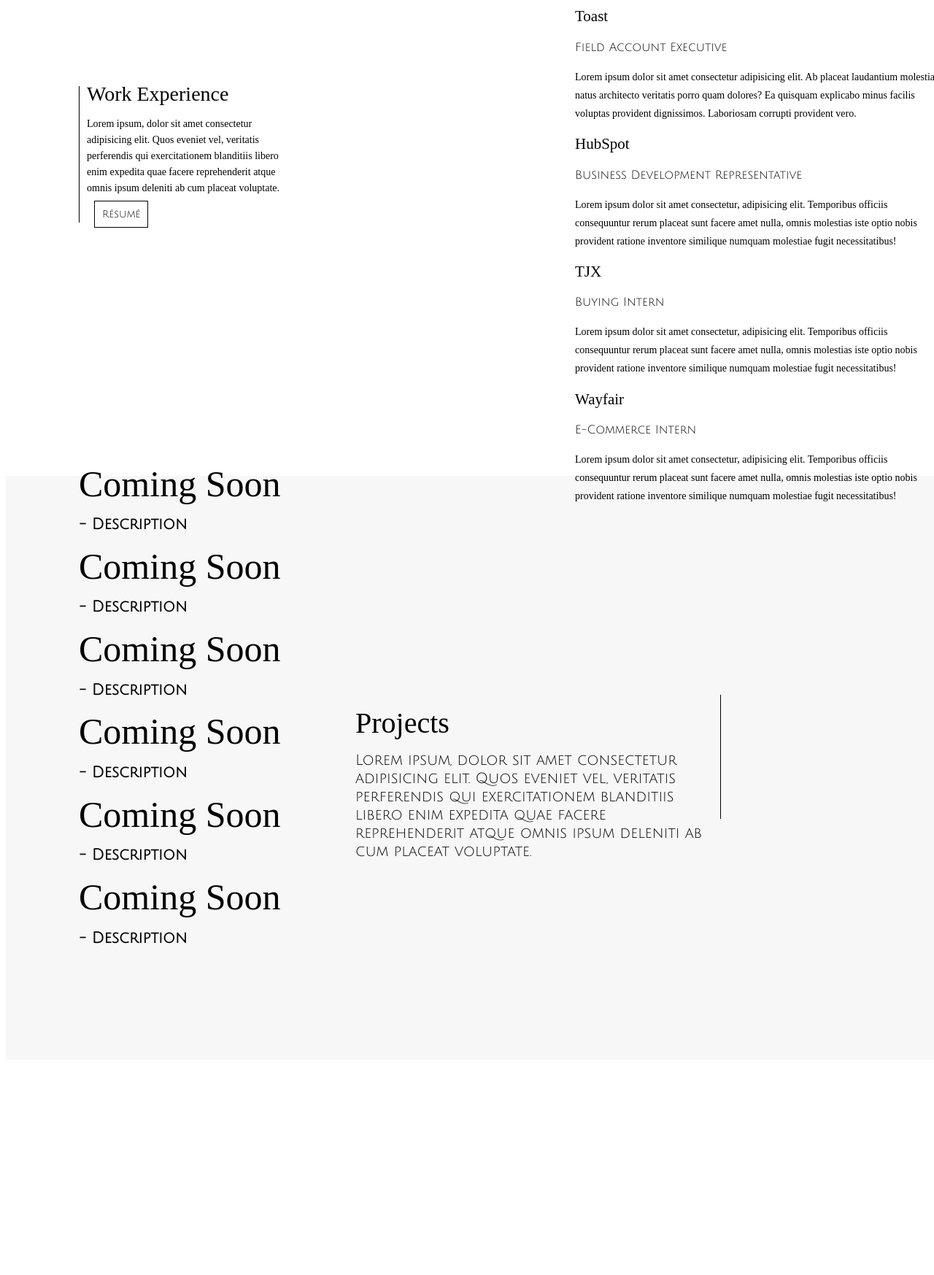
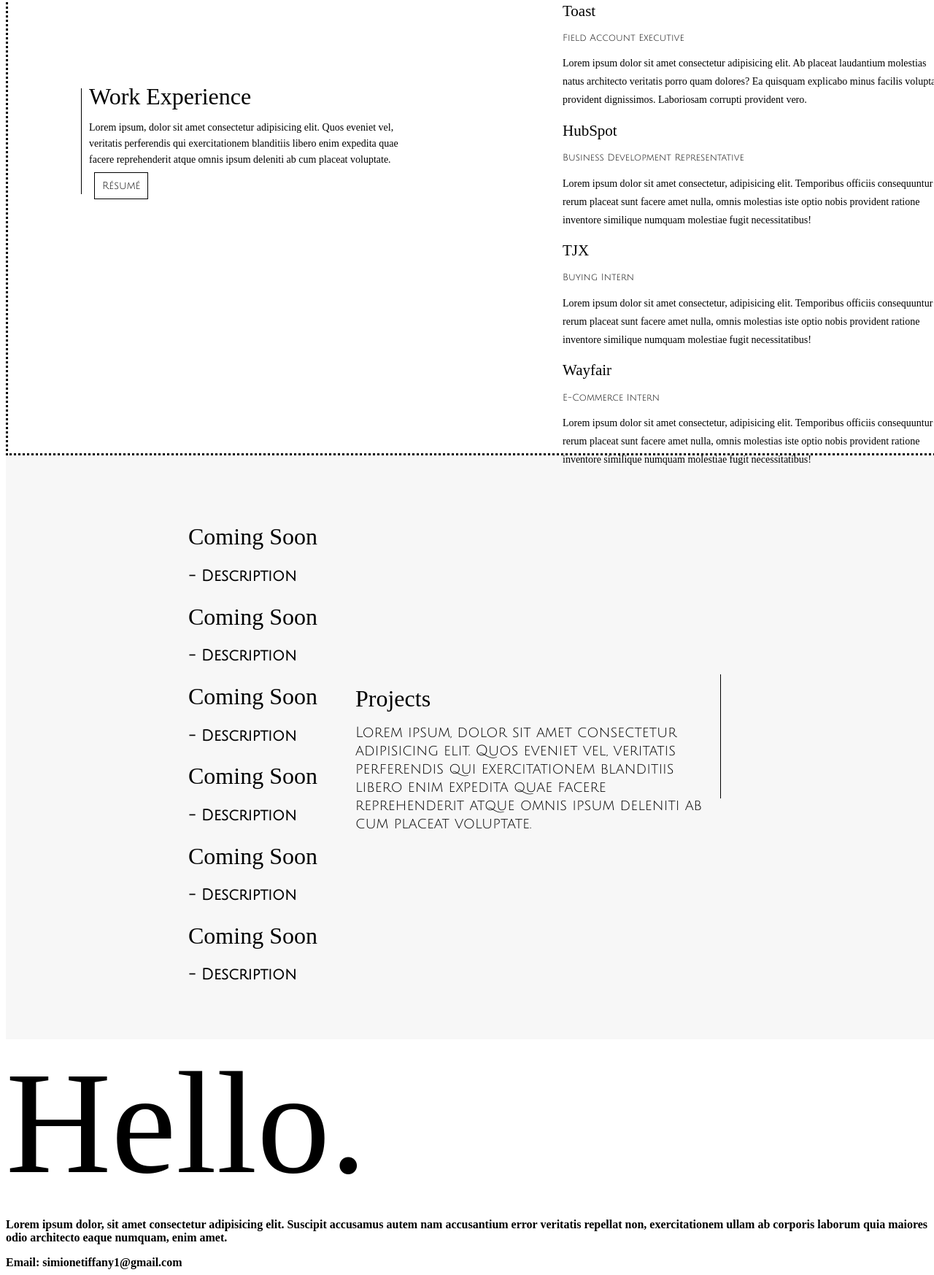
Before and after one commit to tiffanysimione/Project-Portfolio-Site, a plain HTML site: page Friday.html in a window 1280 px wide. Shown: the part 990-2737 px from the top of the page at 73% size. Before the commit the page ends 2450 px from the top, so only its background shows below. Drawn offline with nearby package versions, Linux system fonts and the light colour scheme.

Commit message:
Sunday night push

```diff
--- a/Friday.css
+++ b/Friday.css
@@ -1,4 +1,8 @@
 
+/* desktop:1200px;
+laptop:1024px;
+tablet:768px;
+phone:480px; */
 
 .navigation {
     display: flex;
@@ -8,20 +12,23 @@
   .nav-ul {
     display: flex;
     list-style: none;
-    margin-top: 20px;
+    margin-top: 1em;
     font-family: 'Julius Sans One', sans-serif;
     position: fixed;
 
   }
 
-  a{
-margin: 10px;
+
+a{
+margin: 0.5em;
 text-decoration: none;
 color:black;
 font-weight: 400;
 font-style: normal;
 font-family: 'Julius Sans One', sans-serif;
+font-size: 1em;
 }
+
 
 
   .hamburger {
@@ -53,15 +60,6 @@
     text-decoration: none;
   }
 
-
-  body{
-    font-family: apple-system;
-    font-size: 16px;
-    font-weight: 400;
-    line-height: 1.5;
-    background-color: #fff;
-}
-
 .first-page{
         background-image: url('/Users/tiffany/Downloads/kseniya-lapteva-xw8dKzrjXbk-unsplash.jpg');
         background-size: cover;
@@ -69,7 +67,6 @@
         background-repeat: no-repeat;
         height: 100vh;
         width: 100vw;
-
 }
 
 
@@ -78,9 +75,7 @@
     justify-content: center;
     align-items: center;
     margin-top: 20%;
-    border-left: 1px solid black;
   }
-
 
 
 .tiffany{
@@ -91,29 +86,31 @@
 
 }
   h1{
+    font-size: 2rem;
     font-weight:100;
     font-family: 'Quattrocento';
   }
 
   h3{
-     line-height: 1.5;
-    font-size: 1rem;
+    font-size: 0.8rem;
+    line-height: 1.2;
     font-weight: 400;
     font-family: 'Julius Sans One';
+    }
 
-  }
+
+
 
 .get-to-know-tiff{
     display: flex;
     background-size: cover;
     height: 100vh;
     width: 100vw;
+    border-style: dotted;
 }
 
 
-.box-in-box{
 
-}
 
 .Work-experience{
 border-left: 1px solid #000;
@@ -141,15 +138,17 @@
 }
 
 .job-description{
-max-height: 170px;
-margin-left: 400px;
-max-width: 500px;
+margin-left: 200px;
+max-width: 520px;
 font-family: 'Quattrocento';
 font-size: 14px;
 color: #000;
 line-height: 25px;
 font-family: 'Quattrocento';
 }
+
+
+
 
 
 h2{
@@ -181,9 +180,42 @@
 }
 
 
+
+
+
+.right-box{
+    padding-top: 80px;
+    padding-left: 150px;
+}
+
+
+
+
 #list-style{
     font-family:'Julius Sans One', sans-serif;
     font-size: 25px;
-    line-height: 22px;
     margin-left: 100px;
+    margin-top: 10px;
+    line-height: 20px;
     }
+
+
+
+    .fourth{
+        background-color: #fff;
+        background-size: cover;
+        height: 100vh;
+        width: 100vw;
+        font-family:'Quattrocento'; sans-serif;
+        display: flex;
+}
+
+#hello{
+    font-size: 200px;
+    font-weight: 100;
+    font-family:Quattrocento;
+} */
+
+
+
+https://www.youtube.com/watch?v=5xzaGSYd7jM media queries source */
--- a/Friday.html
+++ b/Friday.html
@@ -24,22 +24,13 @@
 <link href="https://fonts.googleapis.com/css2?family=Julius+Sans+One&display=swap" rel="stylesheet">
 
 </head>
-
-
-
-
 <body>
 
 <header>
 
 <div class = first-page>
 
-
-
-
-
 <div class =navigation>
-
 
  <nav class=nav-ul>
 
@@ -80,12 +71,12 @@
 
 </div>
 </div>
-
+</div>
 
 </header>
 
 
-
+<div id="second-page">
 <div id=resume-button>
 <div class="get-to-know-tiff">
 <div class="box-in-box">
@@ -98,6 +89,7 @@
 </div>
 </div>
 
+
 <div class= job-description>
 
     <div job="job-three">
@@ -105,6 +97,7 @@
         <h3>Mid-Market Account Executive</h3>
     <p>Lorem ipsum dolor sit amet consectetur adipisicing elit. Ab placeat laudantium molestias natus architecto veritatis porro quam dolores? Ea quisquam explicabo minus facilis voluptas provident dignissimos. Laboriosam corrupti provident vero.</p>
     </div>
+
 
     <div job="job-one">
         <h2> Toast</h2>
@@ -137,10 +130,13 @@
         </div>
 
 </div>
-
 </div>
+</div>
+    </div>
 
 
+
+<div id="third page">
 <div id=projects-button>
     <div class="projects">
         <div class="box-in-projects">
@@ -150,6 +146,8 @@
 
     </div>
 </div>
+
+
 
 <div class ="right-box">
 <div id="list-style">
@@ -173,13 +171,21 @@
 </div>
 
 
-
+</div>
+</div>
 </div>
 
 
-
+<div id="forth page">
+<div id=contact-me-button>
+<div id="hello">Hello.</div>
+<div class="ending-stuff">
+    <p> Lorem ipsum dolor, sit amet consectetur adipisicing elit. Suscipit accusamus autem nam accusantium error veritatis repellat non, exercitationem ullam ab corporis laborum quia maiores odio architecto eaque numquam, enim amet.</p>
+</b>
+Email: simionetiffany1@gmail.com
+</div>
+</div>
+</div>
 
 </section>
-</div>
-
 </body>
```
